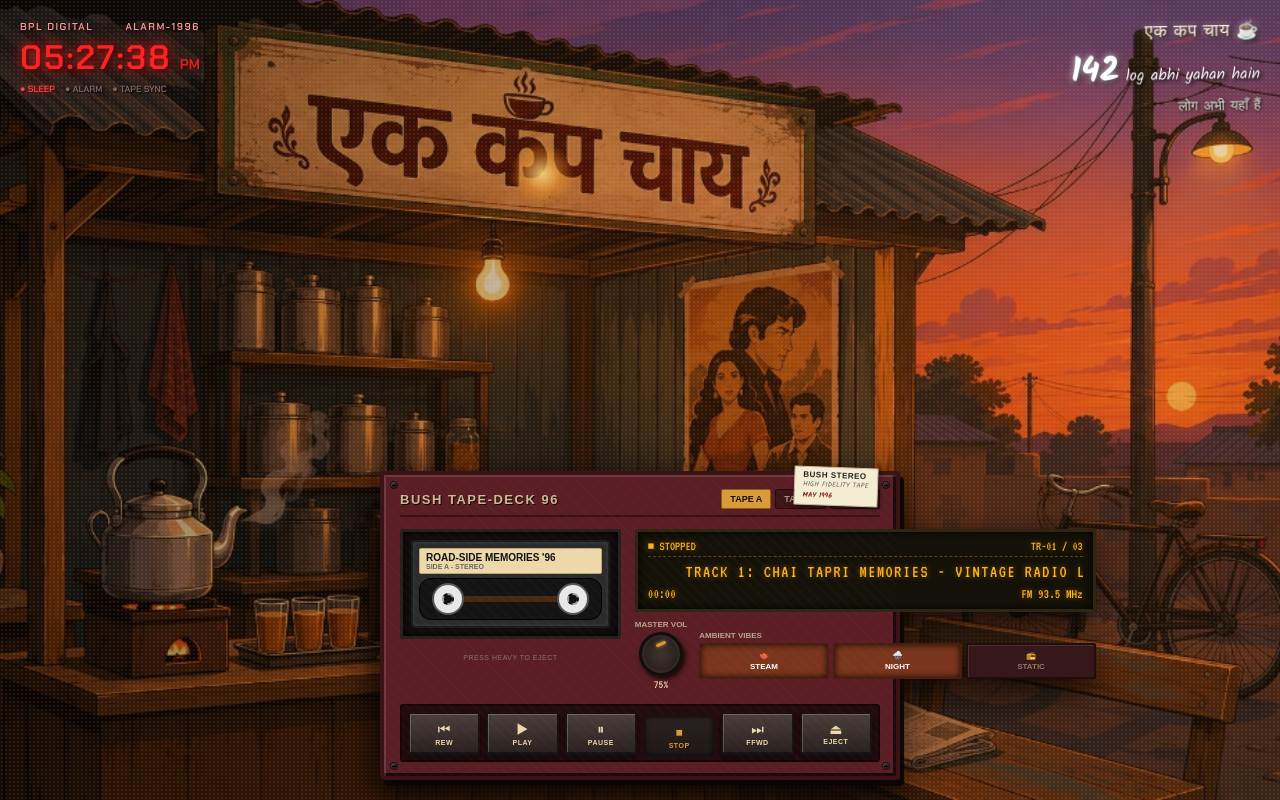
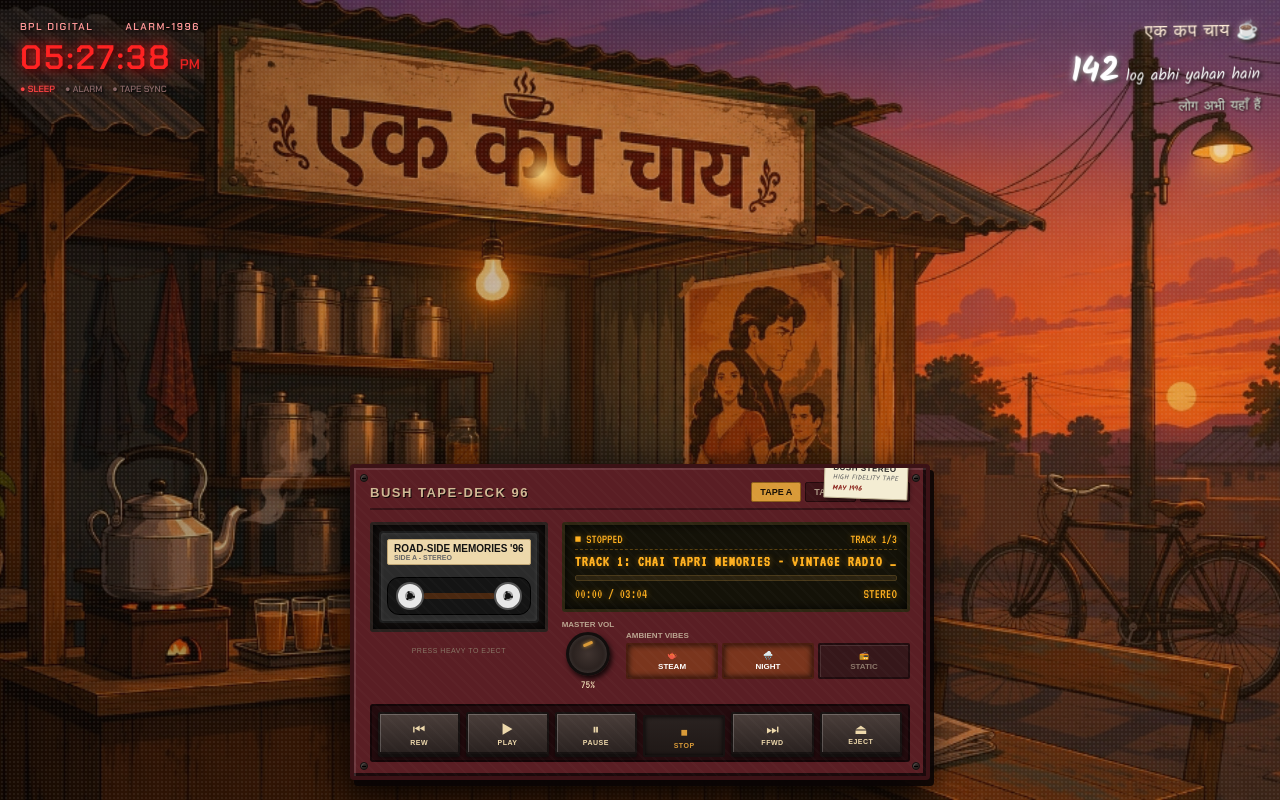
Before and after one commit to Md-Arif-hasnat99/EkCupChai, a React (Vite) app: page / in a window 1280 px wide. Built offline with nearby package versions, Linux system fonts and the light colour scheme; a web font is replaced by a local one.

Commit message:
Fix LCD overflow layout issue and simplify display with song title, progress line, and track timing

```diff
--- a/src/components/CassettePlayer/CassettePlayer.jsx
+++ b/src/components/CassettePlayer/CassettePlayer.jsx
@@ -211,7 +211,7 @@ export default function CassettePlayer({ onTapeStateChange }) {
               totalTracks={currentTape.tracks.length}
               title={currentTrack.title}
               currentTime={currentTime}
-              freq={currentTrack.freq}
+              totalDuration={currentTrack.duration}
             />
 
             <div className="controls-dials-row">
--- a/src/components/CassettePlayer/LcdDisplay.jsx
+++ b/src/components/CassettePlayer/LcdDisplay.jsx
@@ -1,26 +1,37 @@
 import React from 'react';
 
-export default function LcdDisplay({ isPlaying, isPaused, trackNum, totalTracks, title, currentTime, freq }) {
+export default function LcdDisplay({ isPlaying, isPaused, trackNum, totalTracks, title, currentTime, totalDuration }) {
   const statusText = isPlaying ? (isPaused ? '⏸ PAUSED' : '● PLAYING') : '⏹ STOPPED';
 
-  const mins = String(Math.floor(currentTime / 60)).padStart(2, '0');
-  const secs = String(currentTime % 60).padStart(2, '0');
-  const timecode = `${mins}:${secs}`;
+  const formatTime = (timeInSec) => {
+    const mins = String(Math.floor(timeInSec / 60)).padStart(2, '0');
+    const secs = String(Math.floor(timeInSec % 60)).padStart(2, '0');
+    return `${mins}:${secs}`;
+  };
+
+  const progressPercent = totalDuration > 0 ? Math.min(100, (currentTime / totalDuration) * 100) : 0;
 
   return (
     <div className="lcd-screen amber-glow">
       <div className="lcd-top-status">
         <span className="lcd-status-text">{statusText}</span>
-        <span className="lcd-status-text">TR-0{trackNum} / 0{totalTracks}</span>
+        <span className="lcd-status-text">TRACK {trackNum}/{totalTracks}</span>
       </div>
 
-      <div className="lcd-marquee-wrapper">
-        <div className="lcd-marquee-text">{title}</div>
+      <div className="lcd-song-title-display">
+        <span className="song-title-text">{title}</span>
+      </div>
+
+      {/* Progress Line Bar */}
+      <div className="lcd-progress-container">
+        <div className="progress-line-bg">
+          <div className="progress-line-fill" style={{ width: `${progressPercent}%` }}></div>
+        </div>
       </div>
 
       <div className="lcd-bottom-info">
-        <span className="lcd-time">{timecode}</span>
-        <span className="lcd-freq">{freq}</span>
+        <span className="lcd-time">{formatTime(currentTime)} / {formatTime(totalDuration)}</span>
+        <span className="lcd-freq">STEREO</span>
       </div>
     </div>
   );
--- a/src/index.css
+++ b/src/index.css
@@ -341,8 +341,8 @@ html, body {
   position: absolute;
   bottom: 20px;
   z-index: 15;
-  width: 90%;
-  max-width: 520px;
+  width: 92%;
+  max-width: 580px;
   filter: drop-shadow(-6px 12px 18px rgba(0, 0, 0, 0.85));
 }
 
@@ -352,6 +352,9 @@ html, body {
   border: 4px solid var(--c-maroon-dark);
   border-radius: 4px;
   padding: 14px 16px;
+  width: 100%;
+  box-sizing: border-box;
+  overflow: hidden;
   box-shadow:
     inset 2px 2px 0px rgba(255,255,255,0.12),
     inset -3px -3px 0px rgba(0,0,0,0.7),
@@ -435,6 +438,7 @@ html, body {
   margin-bottom: 12px;
   padding-bottom: 6px;
   border-bottom: 2px solid rgba(0,0,0,0.4);
+  width: 100%;
 }
 
 .brand-silkscreen {
@@ -474,10 +478,11 @@ html, body {
   display: flex;
   gap: 14px;
   margin-bottom: 14px;
+  width: 100%;
 }
 
 .cassette-slot-unit {
-  flex: 0 0 46%;
+  flex: 0 0 170px;
   display: flex;
   flex-direction: column;
 }
@@ -485,7 +490,7 @@ html, body {
 .cassette-window {
   background: #110d0c;
   border: 3px solid #29201d;
-  padding: 8px;
+  padding: 6px;
   border-radius: 3px;
   box-shadow: inset 0 0 10px rgba(0,0,0,0.95);
   height: 110px;
@@ -536,15 +541,15 @@ html, body {
   align-items: center;
   background: #141414;
   border-radius: 12px;
-  padding: 4px 12px;
+  padding: 4px 8px;
   border: 1px solid #000;
   margin-top: 4px;
 }
 
 .tape-spool {
   position: relative;
-  width: 32px;
-  height: 32px;
+  width: 28px;
+  height: 28px;
   background: #e8e8e8;
   border-radius: 50%;
   border: 2px solid #555;
@@ -554,8 +559,8 @@ html, body {
 }
 
 .spool-teeth {
-  width: 12px;
-  height: 12px;
+  width: 10px;
+  height: 10px;
   background: #111;
   border-radius: 50%;
   border: 2px dashed #999;
@@ -602,9 +607,11 @@ html, body {
 
 .lcd-control-panel {
   flex: 1;
+  min-width: 0;
   display: flex;
   flex-direction: column;
   justify-content: space-between;
+  overflow: hidden;
 }
 
 .lcd-screen {
@@ -616,15 +623,50 @@ html, body {
   font-family: var(--font-lcd);
   color: var(--c-lcd-amber-text);
   text-shadow: 0 0 6px var(--c-lcd-amber-glow);
+  width: 100%;
+  box-sizing: border-box;
+  overflow: hidden;
 }
 
 .lcd-top-status {
   display: flex;
   justify-content: space-between;
   font-size: 13px;
-  margin-bottom: 4px;
+  margin-bottom: 2px;
   border-bottom: 1px dashed rgba(255, 176, 31, 0.3);
   padding-bottom: 2px;
+}
+
+.lcd-song-title-display {
+  font-family: var(--font-lcd);
+  font-size: 15px;
+  font-weight: bold;
+  letter-spacing: 1px;
+  white-space: nowrap;
+  overflow: hidden;
+  text-overflow: ellipsis;
+  margin: 4px 0 6px 0;
+}
+
+.lcd-progress-container {
+  margin: 6px 0;
+  width: 100%;
+}
+
+.progress-line-bg {
+  width: 100%;
+  height: 6px;
+  background: #2a2210;
+  border: 1px solid #4a3a1a;
+  border-radius: 2px;
+  overflow: hidden;
+}
+
+.progress-line-fill {
+  height: 100%;
+  background: var(--c-lcd-amber-text);
+  box-shadow: 0 0 6px var(--c-lcd-amber-glow);
+  transition: width 0.3s linear;
 }
 
 .lcd-marquee-wrapper {
```
